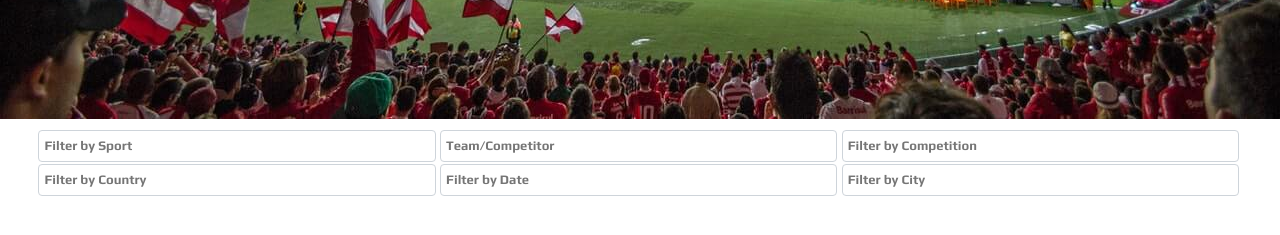
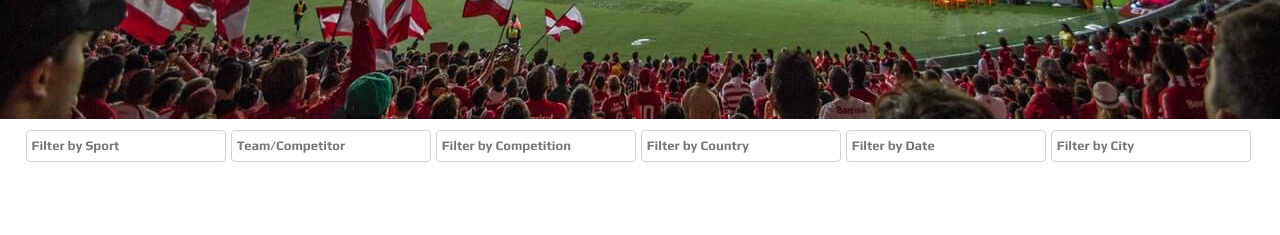
Before and after one commit to AndyB-WHG/sports-event-planner, a plain HTML site: page index.html in a window 1280 px wide. Shown: the part 343-578 px from the top of the page. Drawn offline with nearby package versions, Linux system fonts and the light colour scheme.

Commit message:
fix: filters split evenly across a single row for large / x-large screen sizes.

```diff
--- a/assets/css/style.css
+++ b/assets/css/style.css
@@ -147,3 +147,20 @@ header {
     }
 
 }
+
+@media (min-width: 992px) {
+    .filter-input {
+        width: 16%;
+    }
+    .odd {
+        margin-left: 0;
+    }
+    .even {
+        margin-right: 0;
+        margin-left: 0;
+    }
+    .filter-section {
+        margin-left: 2%;
+    }
+
+}
```
